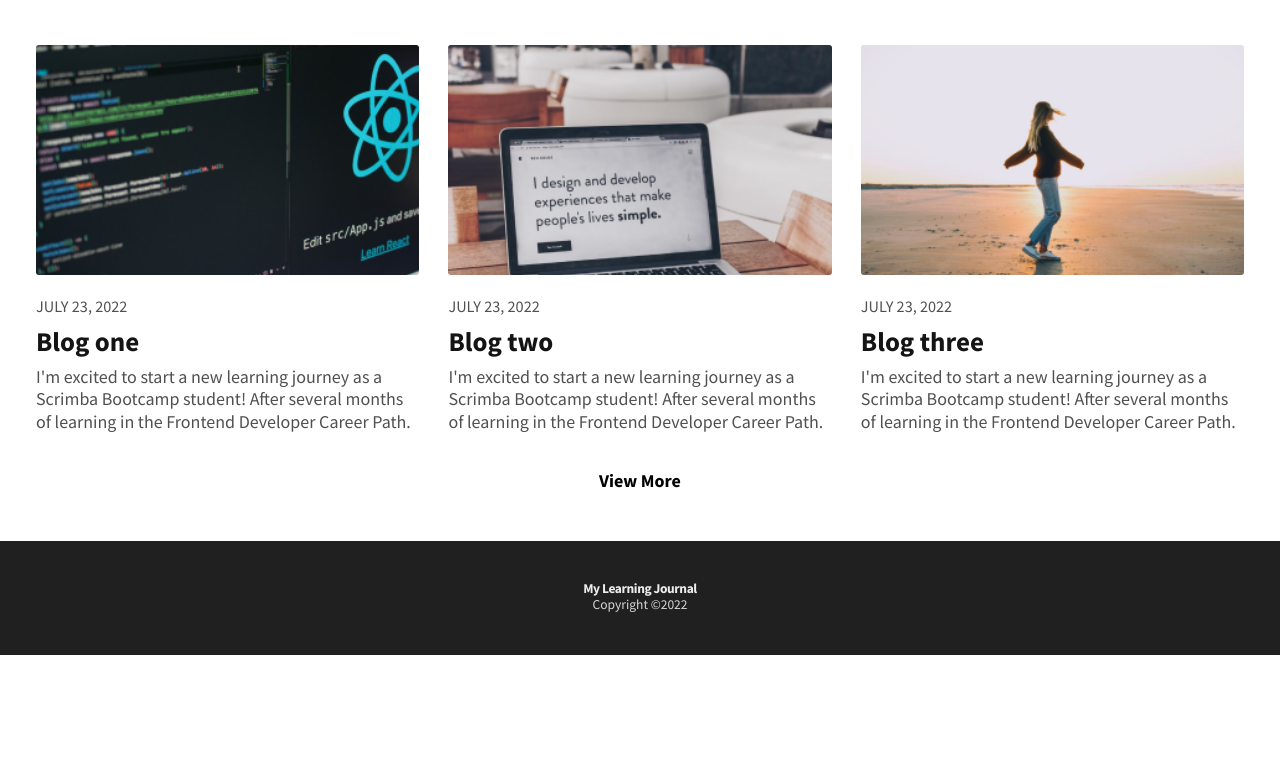
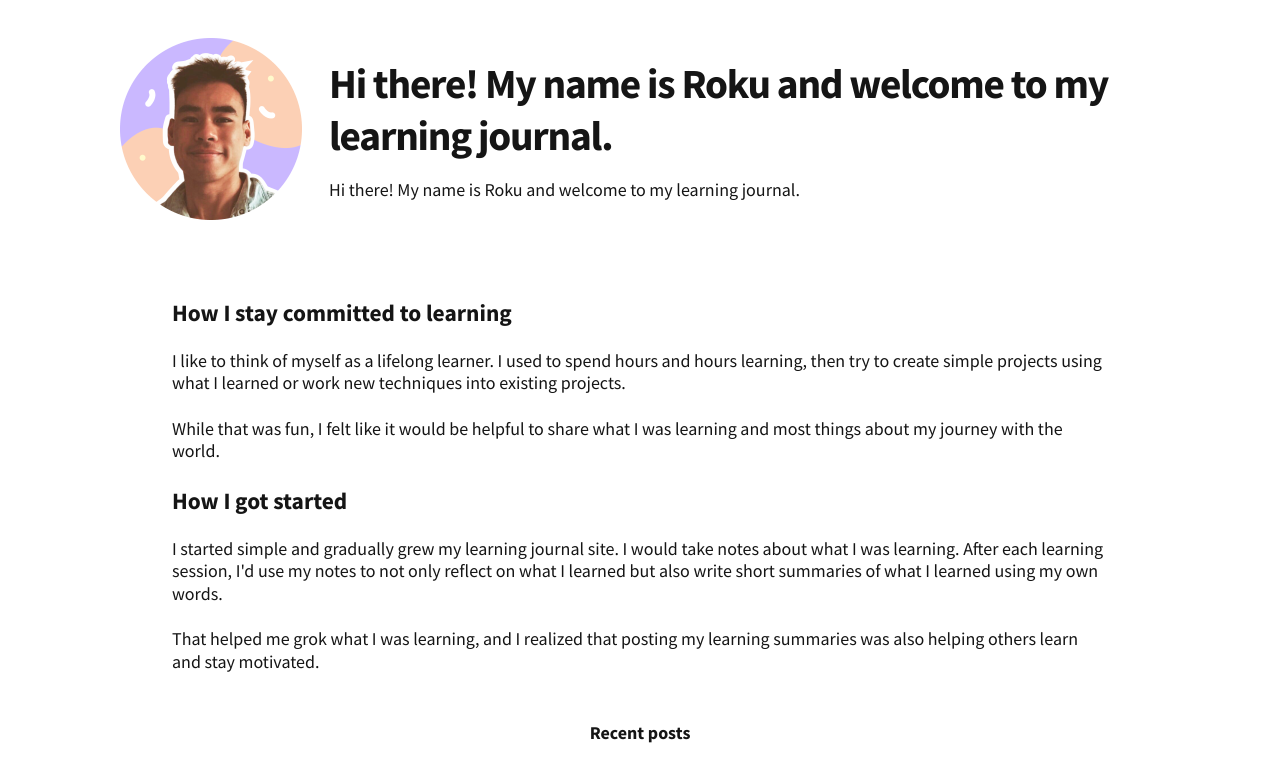
Before and after one commit to Anuta2310/scrimba-courses, a browser extension: page learning-journal/html/about.html in a window 1280 px wide. Shown: the part 65-842 px from the top of the page. Before the commit the page ends 800 px from the top, so only its background shows below. Drawn offline with Linux system fonts and the light colour scheme.

Commit message:
added layout according to figma design

```diff
--- a/learning-journal/html/about.html
+++ b/learning-journal/html/about.html
@@ -9,6 +9,7 @@
         <link href="https://fonts.googleapis.com/css2?family=Roboto:wght@700&family=Source+Sans+Pro:wght@400;600;700&display=swap" rel="stylesheet">
     </head>
     <body>
+      <div class="container">
         <header class="header">
           <div class="logo-wrapper">
               <img src="../images/logo.png" alt="logo" class="logo-img">
@@ -22,29 +23,48 @@
           </nav>
         </header>
         <main>
-
+          <article class="about-hero">
+            <div class="about-hero-main">
+              <img src="../images/avatar.png" alt="Profile Picture">
+              <div class="about-hero-text">
+                <h1>Hi there! My name is Roku and welcome to my learning journal.</h1>
+                <p>Hi there! My name is Roku and welcome to my learning journal.</p>
+              </div>
+            </div>
+            <div class="about-hero-maintext">
+              <h3>How I stay committed to learning</h3><br>
+              <p>I like to think of myself as a lifelong learner. I used to spend hours and hours learning, then try to create simple projects using what I learned or work new techniques into existing projects.</p><br>
+              <p>While that was fun, I felt like it would be helpful to share what I was learning and most things about my journey with the world.</p><br>
+              <h3>How I got started</h3><br>
+              <p>I started simple and gradually grew my learning journal site. I would take notes about what I was learning. After each learning session, I'd use my notes to not only reflect on what I learned but also write short summaries of what I learned using my own words.</p><br>
+              <p>That helped me grok what I was learning, and I realized that posting my learning summaries was also helping others learn and stay motivated.</p>
+            </div>
+          </article>
+          <div class="recent-posts">
+            <p>Recent posts</p>
             <section class="blog-list">
-          <div class="blog-item">
-              <img src="../images/blog-image-01.png" class="blog-item-img">
+              <div>
+                  <img src="../images/blog-image-01.png">
                   <p class="date">JULY 23, 2022</p>
-              <h2 class="blog-item-title">Blog one</h2>
-              <p class="blog-item-text">I'm excited to start a new learning journey as a Scrimba Bootcamp student! After several months of learning in the Frontend Developer Career Path.</p>
+                  <h2>Blog one</h2>
+                  <p>I'm excited to start a new learning journey as a Scrimba Bootcamp student! After several months of learning in the Frontend Developer Career Path.</p>
               </div>
-          <div class="blog-item">
-              <img src="../images/blog-image-02.png"  class="blog-item-img">
+              <div>
+                  <img src="../images/blog-image-02.png">
                   <p class="date">JULY 23, 2022</p>
-              <h2 class="blog-item-title">Blog two</h2>
-              <p class="blog-item-text">I'm excited to start a new learning journey as a Scrimba Bootcamp student! After several months of learning in the Frontend Developer Career Path.</p>
+                  <h2>Blog two</h2>
+                  <p>I'm excited to start a new learning journey as a Scrimba Bootcamp student! After several months of learning in the Frontend Developer Career Path.</p>
               </div>
-          <div class="blog-item">
-              <img src="../images/blog-image-03.png"  class="blog-item-img">
+              <div>
+                  <img src="../images/blog-image-03.png">
                   <p class="date">JULY 23, 2022</p>
-              <h2 class="blog-item-title">Blog three</h2>
-              <p class="blog-item-text">I'm excited to start a new learning journey as a Scrimba Bootcamp student! After several months of learning in the Frontend Developer Career Path.</p>
+                  <h2>Blog three</h2>
+                  <p>I'm excited to start a new learning journey as a Scrimba Bootcamp student! After several months of learning in the Frontend Developer Career Path.</p>
               </div>
             </section>
-        <a href="#" class="view-more-btn">View More</a>
+          </div>
         </main>
+      </div>
       <footer class="footer">
         <p class="footer-title">My Learning Journal</p>
         <p class="footer-copyright">Copyright ©2022</p>
```
Lines whose indentation alone changed are shown as unchanged.
